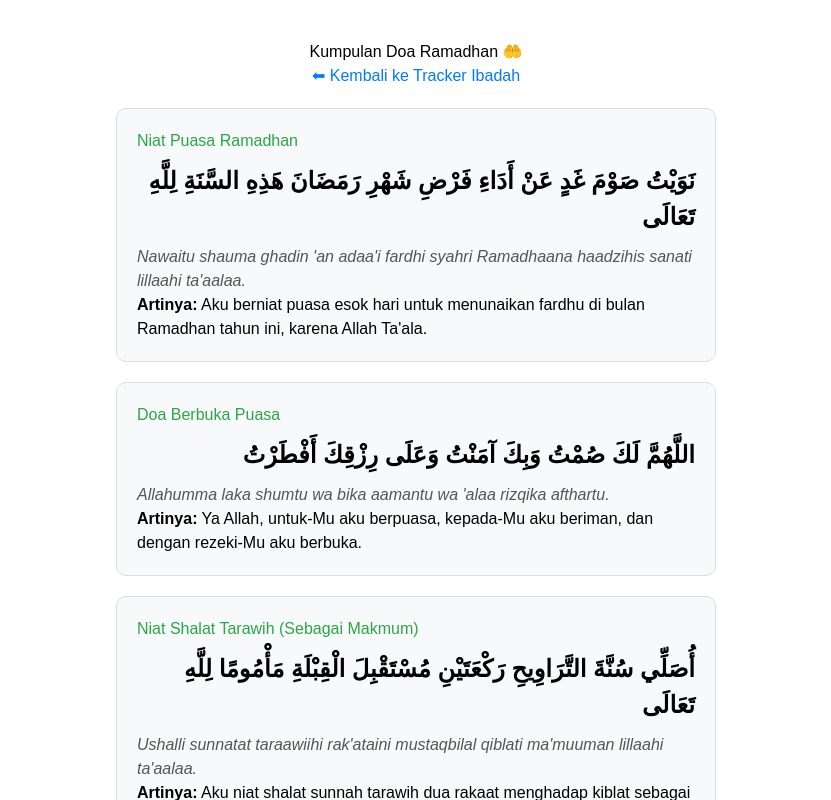
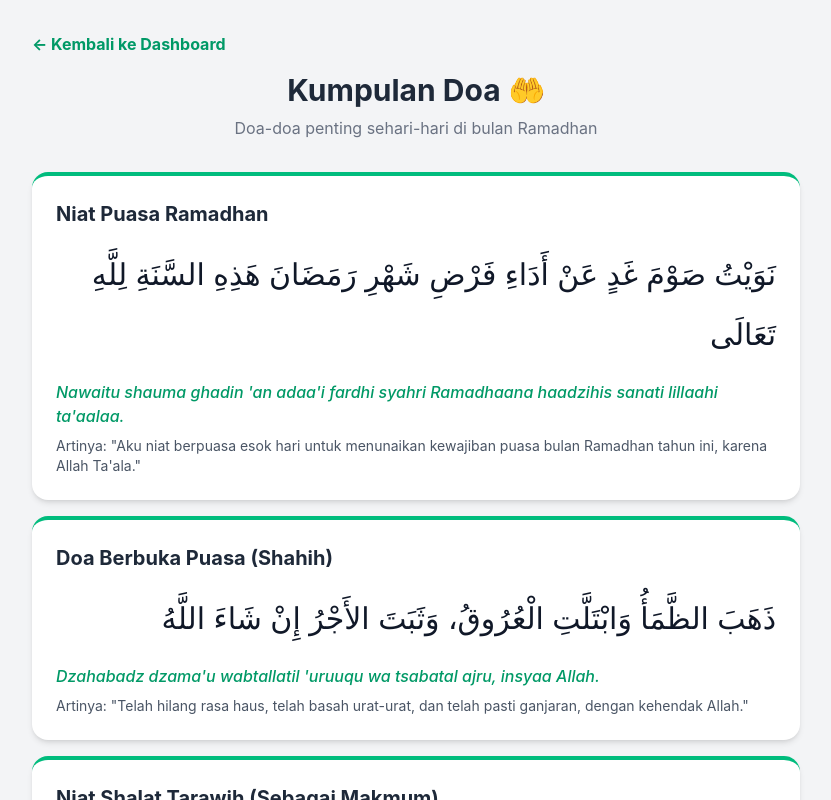
Before and after one commit to alfathh03/ramadhan-tracker-client, a React (Vite) app: page /doa in a window 1280 px wide. Shown: the top 800 px of the page, without its empty margins (224-1055 px from the left). Built offline with nearby package versions, Linux system fonts and the light colour scheme.

Commit message:
Fix: Menambahkan kembali tombol navigasi Jadwal dan Doa di Dashboard

```diff
--- a/src/pages/Doa.jsx
+++ b/src/pages/Doa.jsx
@@ -1,50 +1,57 @@
-import { Link } from 'react-router-dom';
+import { useNavigate } from 'react-router-dom';
 
 export default function Doa() {
-    // Ini adalah Array (Daftar) yang berisi data doa-doa
+    const navigate = useNavigate();
+
     const daftarDoa = [
         {
-            id: 1,
             judul: "Niat Puasa Ramadhan",
             arab: "نَوَيْتُ صَوْمَ غَدٍ عَنْ أَدَاءِ فَرْضِ شَهْرِ رَمَضَانَ هَذِهِ السَّنَةِ لِلَّهِ تَعَالَى",
             latin: "Nawaitu shauma ghadin 'an adaa'i fardhi syahri Ramadhaana haadzihis sanati lillaahi ta'aalaa.",
-            arti: "Aku berniat puasa esok hari untuk menunaikan fardhu di bulan Ramadhan tahun ini, karena Allah Ta'ala."
+            arti: "Aku niat berpuasa esok hari untuk menunaikan kewajiban puasa bulan Ramadhan tahun ini, karena Allah Ta'ala."
         },
         {
-            id: 2,
-            judul: "Doa Berbuka Puasa",
-            arab: "اللَّهُمَّ لَكَ صُمْتُ وَبِكَ آمَنْتُ وَعَلَى رِزْقِكَ أَفْطَرْتُ",
-            latin: "Allahumma laka shumtu wa bika aamantu wa 'alaa rizqika afthartu.",
-            arti: "Ya Allah, untuk-Mu aku berpuasa, kepada-Mu aku beriman, dan dengan rezeki-Mu aku berbuka."
+            judul: "Doa Berbuka Puasa (Shahih)",
+            arab: "ذَهَبَ الظَّمَأُ وَابْتَلَّتِ الْعُرُوقُ، وَثَبَتَ الأَجْرُ إِنْ شَاءَ اللَّهُ",
+            latin: "Dzahabadz dzama'u wabtallatil 'uruuqu wa tsabatal ajru, insyaa Allah.",
+            arti: "Telah hilang rasa haus, telah basah urat-urat, dan telah pasti ganjaran, dengan kehendak Allah."
         },
         {
-            id: 3,
             judul: "Niat Shalat Tarawih (Sebagai Makmum)",
-            arab: "أُصَلِّي سُنَّةَ التَّرَاوِيحِ رَكْعَتَيْنِ مُسْتَقْبِلَ الْقِبْلَةِ مَأْمُومًا لِلَّهِ تَعَالَى",
+            arab: "اُصَلِّى سُنَّةَ التَّرَاوِيْحِ رَكْعَتَيْنِ مُسْتَقْبِلَ الْقِبْلَةِ مَأْمُوْمًا ِللهِ تَعَالَى",
             latin: "Ushalli sunnatat taraawiihi rak'ataini mustaqbilal qiblati ma'muuman lillaahi ta'aalaa.",
             arti: "Aku niat shalat sunnah tarawih dua rakaat menghadap kiblat sebagai makmum karena Allah Ta'ala."
+        },
+        {
+            judul: "Doa Malam Lailatul Qadar",
+            arab: "اللَّهُمَّ إِنَّكَ عَفُوٌّ تُحِبُّ الْعَفْوَ فَاعْفُ عَنِّي",
+            latin: "Allahumma innaka 'afuwwun tuhibbul 'afwa fa'fu 'annii.",
+            arti: "Ya Allah, sesungguhnya Engkau Maha Pemaaf, Engkau menyukai pemaafan, maka maafkanlah aku."
         }
     ];
 
     return (
-        <div style={{ maxWidth: '600px', margin: '40px auto', fontFamily: 'sans-serif', textAlign: 'center' }}>
-            <h2>Kumpulan Doa Ramadhan 🤲</h2>
+        <div className="min-h-screen bg-gray-100 p-4 md:p-8 font-sans">
+            <div className="max-w-3xl mx-auto space-y-6">
+                <button onClick={() => navigate('/dashboard')} className="text-emerald-600 font-bold mb-4 hover:underline transition">
+                    ← Kembali ke Dashboard
+                </button>
 
-            <Link to="/dashboard" style={{ display: 'inline-block', marginBottom: '20px', textDecoration: 'none', color: '#007bff' }}>
-                ⬅ Kembali ke Tracker Ibadah
-            </Link>
+                <div className="text-center mb-8">
+                    <h1 className="text-3xl font-bold text-gray-800">Kumpulan Doa 🤲</h1>
+                    <p className="text-gray-500 mt-2">Doa-doa penting sehari-hari di bulan Ramadhan</p>
+                </div>
 
-            {/* Di sinilah keajaiban .map() terjadi! */}
-            {/* React akan mengulang pembuatan kotak (div) ini sebanyak jumlah doa yang ada di atas */}
-            <div>
-                {daftarDoa.map((doa) => (
-                    <div key={doa.id} style={{ background: '#f8f9fa', padding: '20px', borderRadius: '10px', marginBottom: '20px', textAlign: 'left', border: '1px solid #ddd' }}>
-                        <h3 style={{ margin: '0 0 10px 0', color: '#28a745' }}>{doa.judul}</h3>
-                        <p style={{ fontSize: '24px', textAlign: 'right', margin: '10px 0' }}><strong>{doa.arab}</strong></p>
-                        <p style={{ fontStyle: 'italic', color: '#555' }}>{doa.latin}</p>
-                        <p style={{ margin: '0' }}><strong>Artinya:</strong> {doa.arti}</p>
-                    </div>
-                ))}
+                <div className="space-y-4">
+                    {daftarDoa.map((doa, index) => (
+                        <div key={index} className="bg-white p-6 rounded-2xl shadow-md border-t-4 border-emerald-500 hover:shadow-lg transition">
+                            <h2 className="text-xl font-bold text-gray-800 mb-4">{doa.judul}</h2>
+                            <p className="text-right text-3xl font-arabic text-gray-900 mb-4 leading-loose" dir="rtl">{doa.arab}</p>
+                            <p className="text-emerald-600 font-medium italic mb-2">{doa.latin}</p>
+                            <p className="text-gray-600 text-sm">Artinya: "{doa.arti}"</p>
+                        </div>
+                    ))}
+                </div>
             </div>
         </div>
     );
--- a/src/pages/Jadwal.jsx
+++ b/src/pages/Jadwal.jsx
@@ -1,71 +1,120 @@
 import { useState, useEffect } from 'react';
 import axios from 'axios';
-import { Link } from 'react-router-dom'; // Untuk membuat link pindah halaman
+import { useNavigate } from 'react-router-dom';
 
 export default function Jadwal() {
-    const [jadwal, setJadwal] = useState(null);
-    const [kota, setKota] = useState('Jakarta'); // Default kota awal
+    const navigate = useNavigate();
+    const [jadwal, setJadwal] = useState([]);
+    const [kota, setKota] = useState('Jakarta');
+    const [inputKota, setInputKota] = useState('Jakarta');
     const [loading, setLoading] = useState(false);
 
-    // Fungsi untuk mengambil data dari server Aladhan
-    const fetchJadwal = async (kotaPilihan) => {
+    // Fungsi untuk memanggil API Aladhan
+    const fetchJadwal = async (searchKota) => {
         setLoading(true);
         try {
-            // Memanggil API Publik (method=20 adalah standar Kemenag RI)
-            const response = await axios.get(`https://api.aladhan.com/v1/timingsByCity?city=${kotaPilihan}&country=Indonesia&method=20`);
-            setJadwal(response.data.data.timings); // Menyimpan hasil jadwal ke state
+            const date = new Date();
+            const tahun = date.getFullYear();
+            const bulan = date.getMonth() + 1; // Bulan saat ini (1-12)
+
+            // Memanggil API Aladhan (Method 11 standar untuk Asia Tenggara)
+            const res = await axios.get(`https://api.aladhan.com/v1/calendarByCity/${tahun}/${bulan}?city=${searchKota}&country=Indonesia&method=11`);
+
+            setJadwal(res.data.data);
+            setKota(searchKota);
         } catch (error) {
-            alert('Gagal mengambil jadwal shalat. Pastikan internet menyala.');
+            console.error("Gagal mengambil jadwal", error);
+            alert("Gagal mengambil jadwal. Pastikan nama kota benar.");
         } finally {
             setLoading(false);
         }
     };
 
-    // useEffect ini akan otomatis berjalan setiap kali tulisan "kota" berubah
+    // Ambil data pertama kali saat halaman dibuka
     useEffect(() => {
-        fetchJadwal(kota);
-    }, [kota]);
+        fetchJadwal('Jakarta');
+    }, []);
+
+    // Fungsi saat tombol cari ditekan
+    const handleSearch = (e) => {
+        e.preventDefault();
+        if (inputKota.trim() !== '') {
+            fetchJadwal(inputKota);
+        }
+    };
+
+    // Fungsi untuk membersihkan teks waktu dari API (misal: "04:30 (+07)" menjadi "04:30")
+    const cleanTime = (time) => {
+        return time ? time.split(' ')[0] : '-';
+    };
 
     return (
-        <div style={{ maxWidth: '400px', margin: '40px auto', fontFamily: 'sans-serif', textAlign: 'center' }}>
-            <h2>Jadwal Imsakiyah & Shalat</h2>
+        <div className="min-h-screen bg-gray-100 p-4 md:p-8 font-sans flex justify-center">
+            <div className="max-w-5xl w-full space-y-6">
+                <button onClick={() => navigate('/dashboard')} className="text-emerald-600 font-bold mb-4 hover:underline transition">
+                    ← Kembali ke Dashboard
+                </button>
 
-            {/* Tombol kembali ke Dashboard */}
-            <Link to="/dashboard" style={{ display: 'inline-block', marginBottom: '20px', textDecoration: 'none', color: 'blue' }}>
-                ⬅ Kembali ke Tracker Ibadah
-            </Link>
+                <div className="text-center mb-6">
+                    <h1 className="text-3xl font-bold text-gray-800">Jadwal Imsakiyah ⏰</h1>
+                    <p className="text-gray-500 mt-2">Data Real-Time dari API Aladhan</p>
+                </div>
 
-            <br />
+                {/* Form Pencarian Kota */}
+                <div className="bg-white p-6 rounded-2xl shadow-md border-t-4 border-emerald-500 flex flex-col md:flex-row justify-between items-center gap-4">
+                    <div>
+                        <h2 className="text-xl font-bold text-gray-800 capitalize">Kota: {kota}</h2>
+                        <p className="text-sm text-gray-500">Bulan ini</p>
+                    </div>
+                    <form onSubmit={handleSearch} className="flex w-full md:w-auto gap-2">
+                        <input
+                            type="text"
+                            value={inputKota}
+                            onChange={(e) => setInputKota(e.target.value)}
+                            placeholder="Masukkan nama kota..."
+                            className="border-2 border-gray-300 rounded-lg px-4 py-2 w-full md:w-64 focus:ring-2 focus:ring-emerald-500 outline-none transition"
+                        />
+                        <button type="submit" disabled={loading} className="bg-emerald-600 hover:bg-emerald-700 text-white font-bold px-6 py-2 rounded-lg shadow transition">
+                            {loading ? 'Mencari...' : 'Cari'}
+                        </button>
+                    </form>
+                </div>
 
-            {/* Dropdown untuk memilih kota */}
-            <select
-                value={kota}
-                onChange={(e) => setKota(e.target.value)}
-                style={{ padding: '8px', fontSize: '16px', width: '100%', marginBottom: '20px' }}
-            >
-                <option value="Jakarta">Jakarta</option>
-                <option value="Bandung">Bandung</option>
-                <option value="Semarang">Semarang</option>
-                <option value="Yogyakarta">Yogyakarta</option>
-                <option value="Surabaya">Surabaya</option>
-                <option value="Medan">Medan</option>
-                <option value="Makassar">Makassar</option>
-                <option value="Balikpapan">Balikpapan</option>
-            </select>
+                {/* Tabel Jadwal */}
+                <div className="bg-white rounded-2xl shadow-xl overflow-hidden border-t-4 border-emerald-500">
+                    <div className="overflow-x-auto">
+                        <table className="w-full text-left border-collapse min-w-max">
+                            <thead>
+                                <tr className="bg-emerald-50 text-emerald-800">
+                                    <th className="p-4 border-b font-bold">Tanggal (Masehi)</th>
+                                    <th className="p-4 border-b font-bold">Hijriyah</th>
+                                    <th className="p-4 border-b font-bold text-center text-red-600">Imsak</th>
+                                    <th className="p-4 border-b font-bold text-center">Subuh</th>
+                                    <th className="p-4 border-b font-bold text-center text-emerald-600">Maghrib (Buka)</th>
+                                </tr>
+                            </thead>
+                            <tbody>
+                                {loading ? (
+                                    <tr>
+                                        <td colSpan="5" className="p-8 text-center text-gray-500 font-bold">Memuat jadwal...</td>
+                                    </tr>
+                                ) : (
+                                    jadwal.map((day, index) => (
+                                        <tr key={index} className="hover:bg-gray-50 transition border-b last:border-0">
+                                            <td className="p-4 font-bold text-gray-700">{day.date.readable}</td>
+                                            <td className="p-4 text-gray-600">{day.date.hijri.day} {day.date.hijri.month.en}</td>
+                                            <td className="p-4 text-center font-bold text-red-500 bg-red-50/30">{cleanTime(day.timings.Imsak)}</td>
+                                            <td className="p-4 text-center font-bold text-gray-700">{cleanTime(day.timings.Fajr)}</td>
+                                            <td className="p-4 text-center font-bold text-emerald-600 bg-emerald-50/50">{cleanTime(day.timings.Maghrib)}</td>
+                                        </tr>
+                                    ))
+                                )}
+                            </tbody>
+                        </table>
+                    </div>
+                </div>
 
-            {/* Menampilkan status loading atau jadwalnya */}
-            {loading ? (
-                <p>Memuat jadwal dari satelit... 📡</p>
-            ) : jadwal ? (
-                <div style={{ textAlign: 'left', background: '#f9f9f9', padding: '20px', borderRadius: '8px', border: '1px solid #ddd' }}>
-                    <p style={{ borderBottom: '1px solid #ccc', paddingBottom: '5px' }}><strong>Imsak:</strong> <span style={{ float: 'right' }}>{jadwal.Imsak}</span></p>
-                    <p style={{ borderBottom: '1px solid #ccc', paddingBottom: '5px' }}><strong>Subuh:</strong> <span style={{ float: 'right' }}>{jadwal.Fajr}</span></p>
-                    <p style={{ borderBottom: '1px solid #ccc', paddingBottom: '5px' }}><strong>Dzuhur:</strong> <span style={{ float: 'right' }}>{jadwal.Dhuhr}</span></p>
-                    <p style={{ borderBottom: '1px solid #ccc', paddingBottom: '5px' }}><strong>Ashar:</strong> <span style={{ float: 'right' }}>{jadwal.Asr}</span></p>
-                    <p style={{ borderBottom: '1px solid #ccc', paddingBottom: '5px', color: 'green' }}><strong>Maghrib (Buka):</strong> <span style={{ float: 'right' }}>{jadwal.Maghrib}</span></p>
-                    <p><strong>Isya:</strong> <span style={{ float: 'right' }}>{jadwal.Isha}</span></p>
-                </div>
-            ) : null}
+            </div>
         </div>
     );
 }
```
Also changed, not shown: src/pages/Dashboard.jsx (+14 -12 lines).
